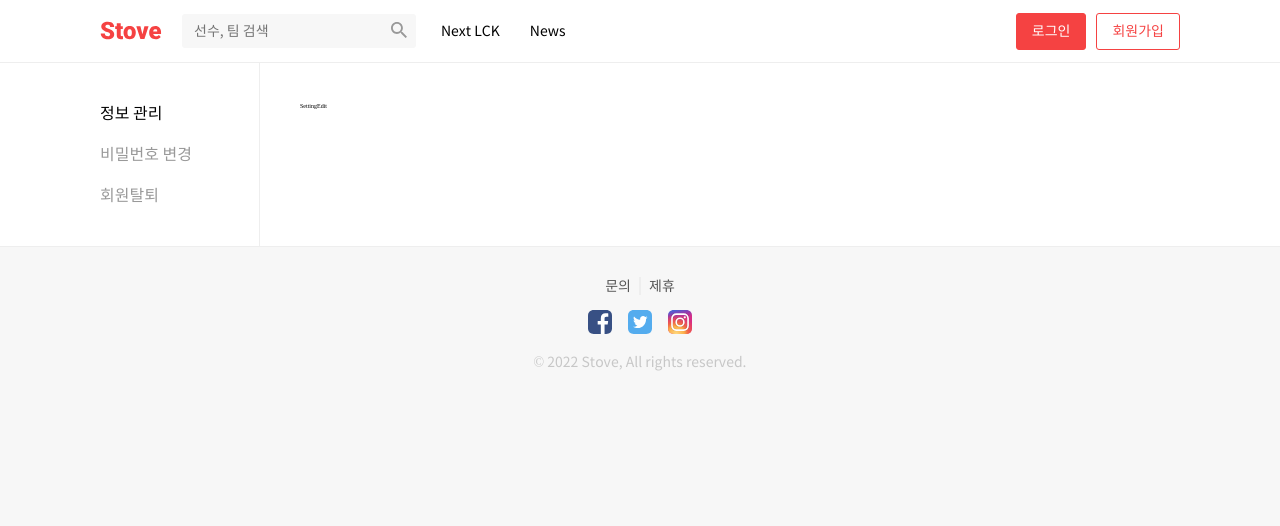
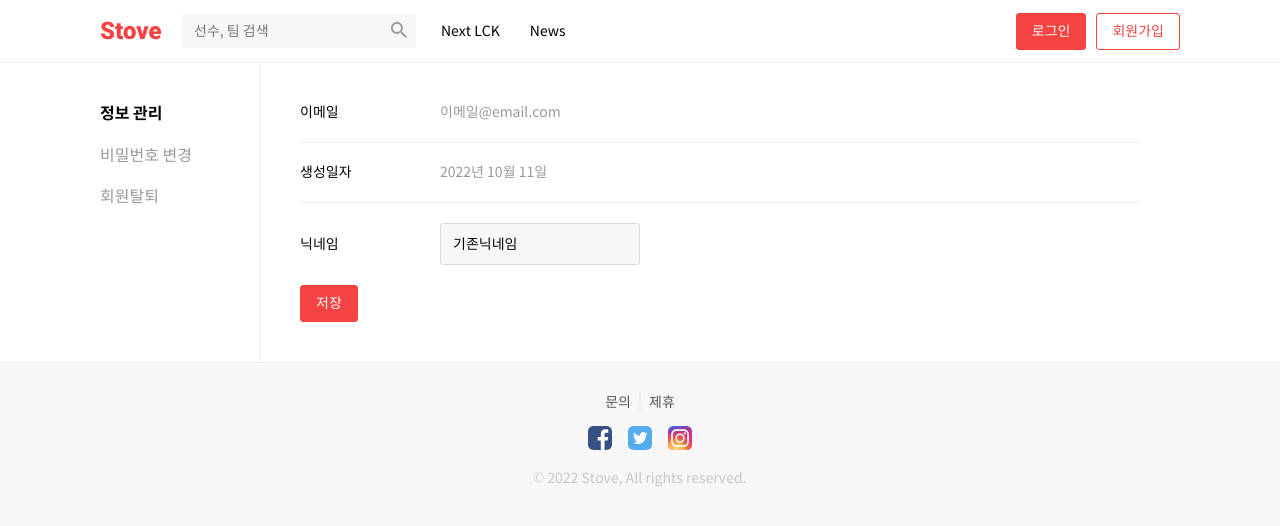
Before and after one commit to Stove-Org/Stove-client, a React (Create React App) app in the folder client/: page /setting/edit in a window 1280 px wide. Shown: the top 526 px of the page. Built offline with nearby package versions, Linux system fonts and the light colour scheme.

Commit message:
feat: Setting Edit page markup

```diff
--- a/client/src/App.js
+++ b/client/src/App.js
@@ -8,9 +8,10 @@ import PageTemplate from "./components/oranisms/PageTemplate";
 import AuthPageTemplate from "./components/oranisms/AuthPageTemplate";
 import SettingTemplate from "./components/oranisms/SettingTemplate";
 
-import Home from "./pages/Home";
 import SignIn from "./pages/Auth/SignIn";
 import SignUp from "./pages/Auth/SignUp";
+
+import Home from "./pages/Home";
 import SettingEdit from "./pages/Setting/SettingEdit";
 import SettingChangePwd from "./pages/Setting/SettingChangePwd";
 import SettingLeave from "./pages/Setting/SettingLeave";
--- /dev/null
+++ b/client/src/components/atoms/SettingInput/index.jsx
@@ -0,0 +1,52 @@
+import styled from "styled-components";
+
+const SettingInput = ({ children }) => {
+  return <SettingWrapper>{children}</SettingWrapper>;
+};
+
+const SettingWrapper = styled.div`
+  ${(props) => props.theme.typography.bodyRg};
+  display: flex;
+  align-items: center;
+  padding: 0 0 20px;
+
+  & + & {
+    padding: 20px 0;
+    border-color: ${(props) => props.theme.color.grayScale.gray20};
+    border-width: 1px 0 0;
+    border-style: solid;
+  }
+
+  & > aside {
+    width: 140px;
+  }
+
+  & > div {
+    color: ${(props) => props.theme.color.grayScale.gray60};
+  }
+
+  & > input {
+    ${(props) => props.theme.typography.bodyRg};
+    outline: none;
+    border-color: ${(props) => props.theme.color.grayScale.gray30};
+    border-width: 1px;
+    border-style: solid;
+    border-radius: 3px;
+    background-color: ${(props) => props.theme.color.grayScale.gray10};
+    -webkit-box-shadow: none;
+    -moz-box-shadow: none;
+    box-shadow: none;
+
+    padding: 20px 12px;
+    width: 200px;
+    height: 34px;
+
+    &:focus {
+      outline: none;
+      border-color: ${(props) => props.theme.color.main100};
+      background-color: ${(props) => props.theme.color.white};
+    }
+  }
+`;
+
+export default SettingInput;
--- a/client/src/components/oranisms/SettingTemplate/index.jsx
+++ b/client/src/components/oranisms/SettingTemplate/index.jsx
@@ -81,6 +81,7 @@ const UnselectedList = styled(List)`
 `;
 const CurrentList = styled(List)`
   & > a {
+    ${(props) => props.theme.typography.descriptionBold};
     color: ${(props) => props.theme.color.black};
   }
 `;
--- a/client/src/pages/Setting/SettingEdit.jsx
+++ b/client/src/pages/Setting/SettingEdit.jsx
@@ -1,7 +1,30 @@
+import { useState } from "react";
+import Button from "../../components/atoms/Button";
+
+import SettingInput from "../../components/atoms/SettingInput";
+
 const SettingEdit = () => {
+  const [nickname, setNickname] = useState("기존닉네임");
+
   return (
     <>
-      <div>SettingEdit</div>
+      <SettingInput>
+        <aside>이메일</aside>
+        <div>이메일@email.com</div>
+      </SettingInput>
+      <SettingInput>
+        <aside>생성일자</aside>
+        <div>2022년 10월 11일</div>
+      </SettingInput>
+      <SettingInput>
+        <aside>닉네임</aside>
+        <input
+          type="text"
+          value={nickname}
+          onChange={(e) => setNickname(e.target.value)}
+        />
+      </SettingInput>
+      <Button styleType={"primary"} text={"저장"} />
     </>
   );
 };
--- a/client/src/styles/theme.js
+++ b/client/src/styles/theme.js
@@ -45,6 +45,11 @@ const typography = {
     font-weight: normal;
     font-family:NotoSansKR-Regular;
   `,
+  descriptionBold: `
+    font-size: 1.6rem;
+    font-weight: bold;
+    font-family:NotoSansKR-Bold;
+  `,
   headRg: `
     font-size: 1.8rem;
     font-weight: normal;
```
